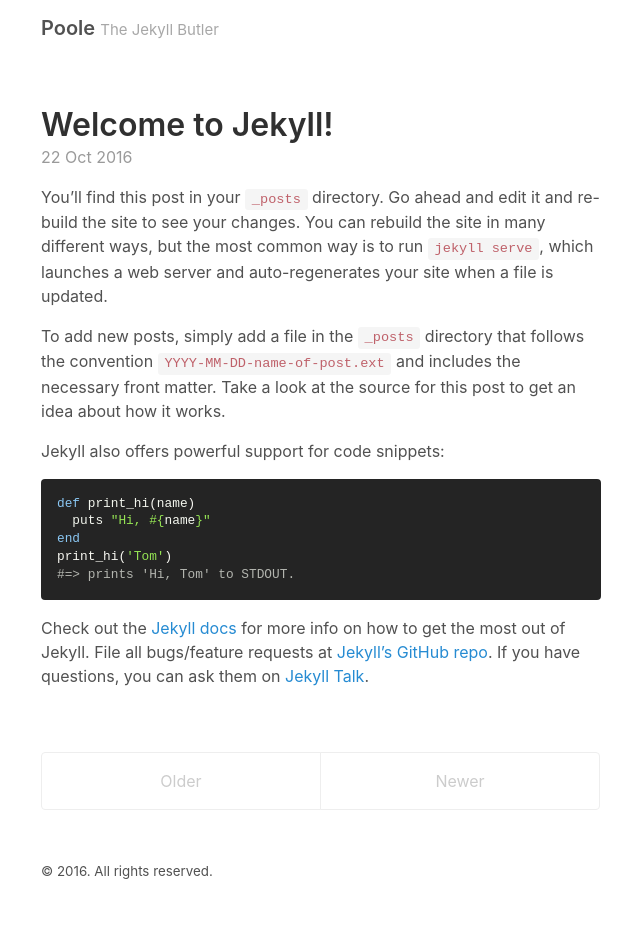
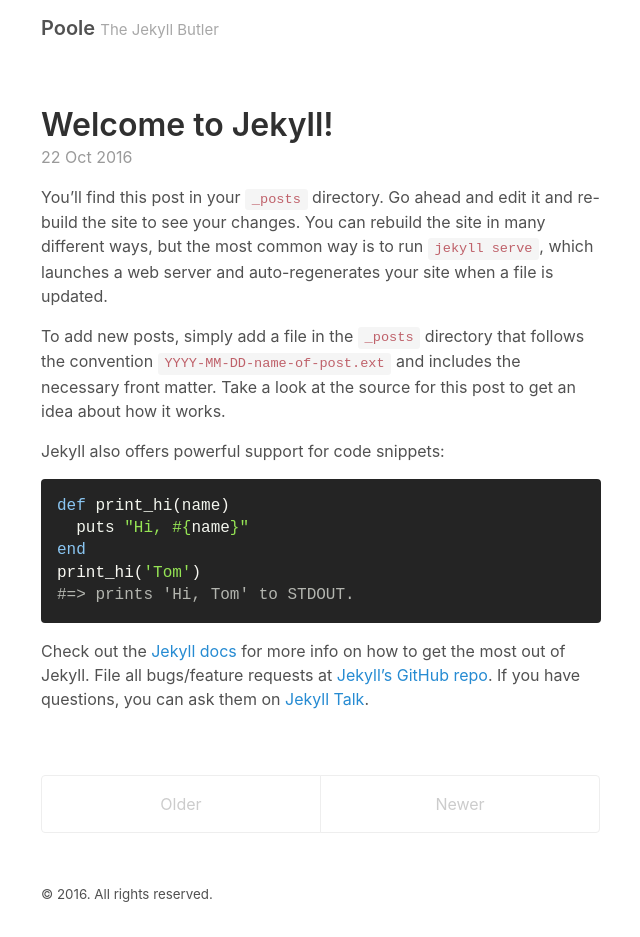
Before and after one commit to chongkong/chongkong.github.io, a Jekyll site: the page built from index.html, in a window 1280 px wide. Shown: the whole page, without its empty margins (319-959 px from the left). Built offline with Jekyll 4.4.1, drawn with Linux system fonts in a browser that asks for light colours; the list of posts is cut into pages by our own code; before the commit the page ends 914 px from its top, so only the background shows below that.

Commit message:
Use same font-size as paragraph in code highlight

```diff
--- a/_sass/_code.scss
+++ b/_sass/_code.scss
@@ -33,7 +33,6 @@
   margin-bottom: 1rem;
   margin-left: 0;
   margin-right: 0;
-  font-size: .8rem;
   line-height: 1.4;
   background-color: #242424;
   border-radius: .25rem;
```
